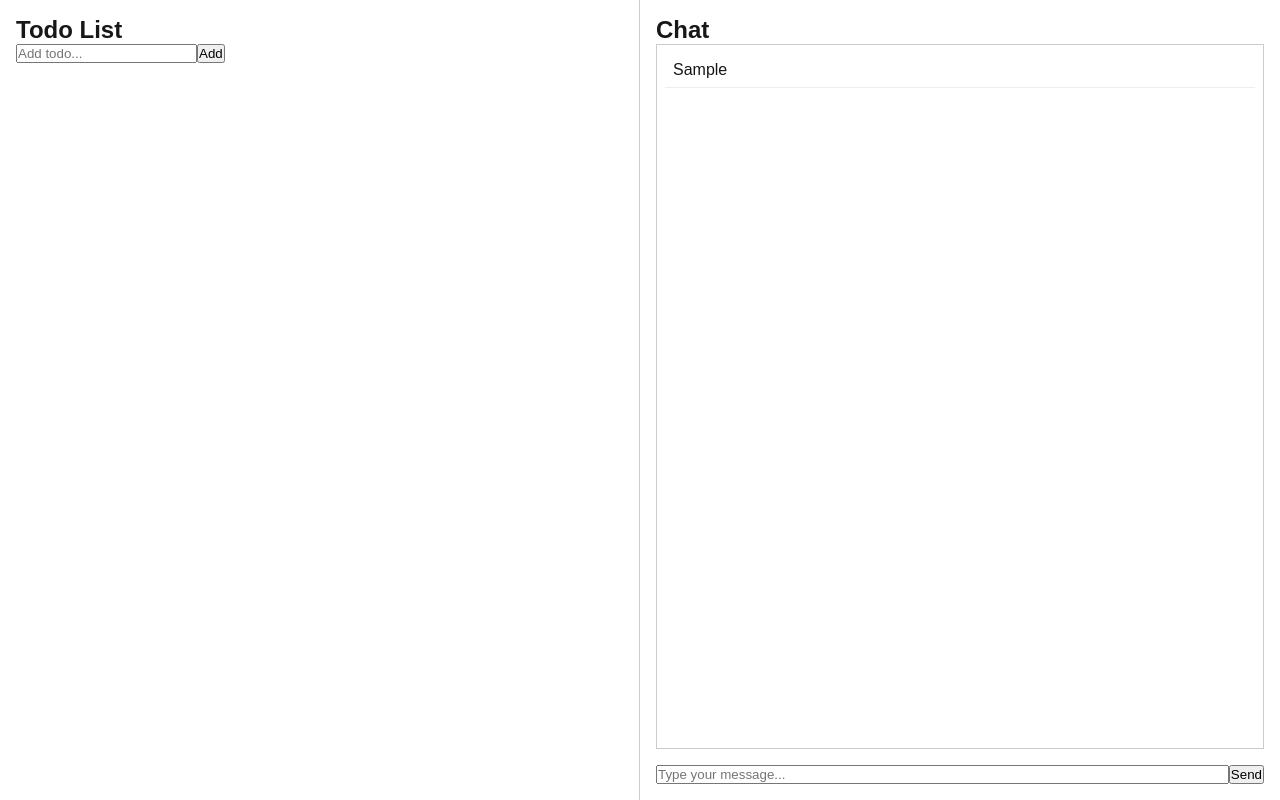
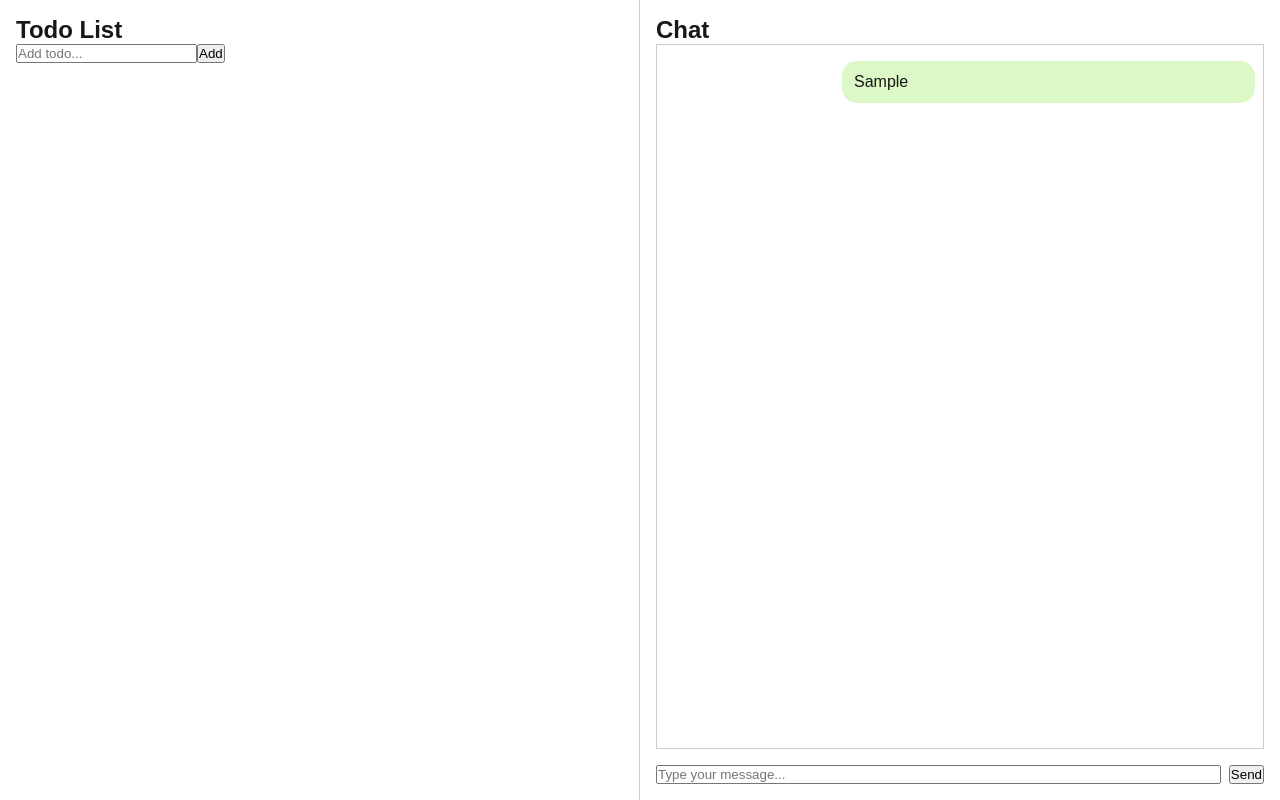
Before and after one commit to grcodeman/inventory-llm, a Next.js app: page / in a window 1280 px wide. Both pictures are taken after typing "Sample" into the empty fields and a click on the button "Send". Built offline with nearby package versions, Linux system fonts and the light colour scheme.

Commit message:
chat bubble :)

```diff
--- a/app/components/ChatBox.js
+++ b/app/components/ChatBox.js
@@ -26,7 +26,17 @@ export default function ChatBox() {
         }}
       >
         {messages.map((msg, index) => (
-          <div key={index} style={{ padding: '0.5rem', borderBottom: '1px solid #eee' }}>
+          <div
+            key={index}
+            style={{
+              maxWidth: '70%',
+              margin: '0.5rem 0',
+              padding: '0.75rem',
+              backgroundColor: '#DCF8C6',
+              borderRadius: '15px',
+              marginLeft: 'auto'
+            }}
+          >
             {msg}
           </div>
         ))}
@@ -37,7 +47,7 @@ export default function ChatBox() {
           placeholder="Type your message..."
           value={input}
           onChange={(e) => setInput(e.target.value)}
-          style={{ flexGrow: 1 }}
+          style={{ flexGrow: 1, marginRight: '0.5rem' }}
         />
         <button type="submit">Send</button>
       </form>
```
